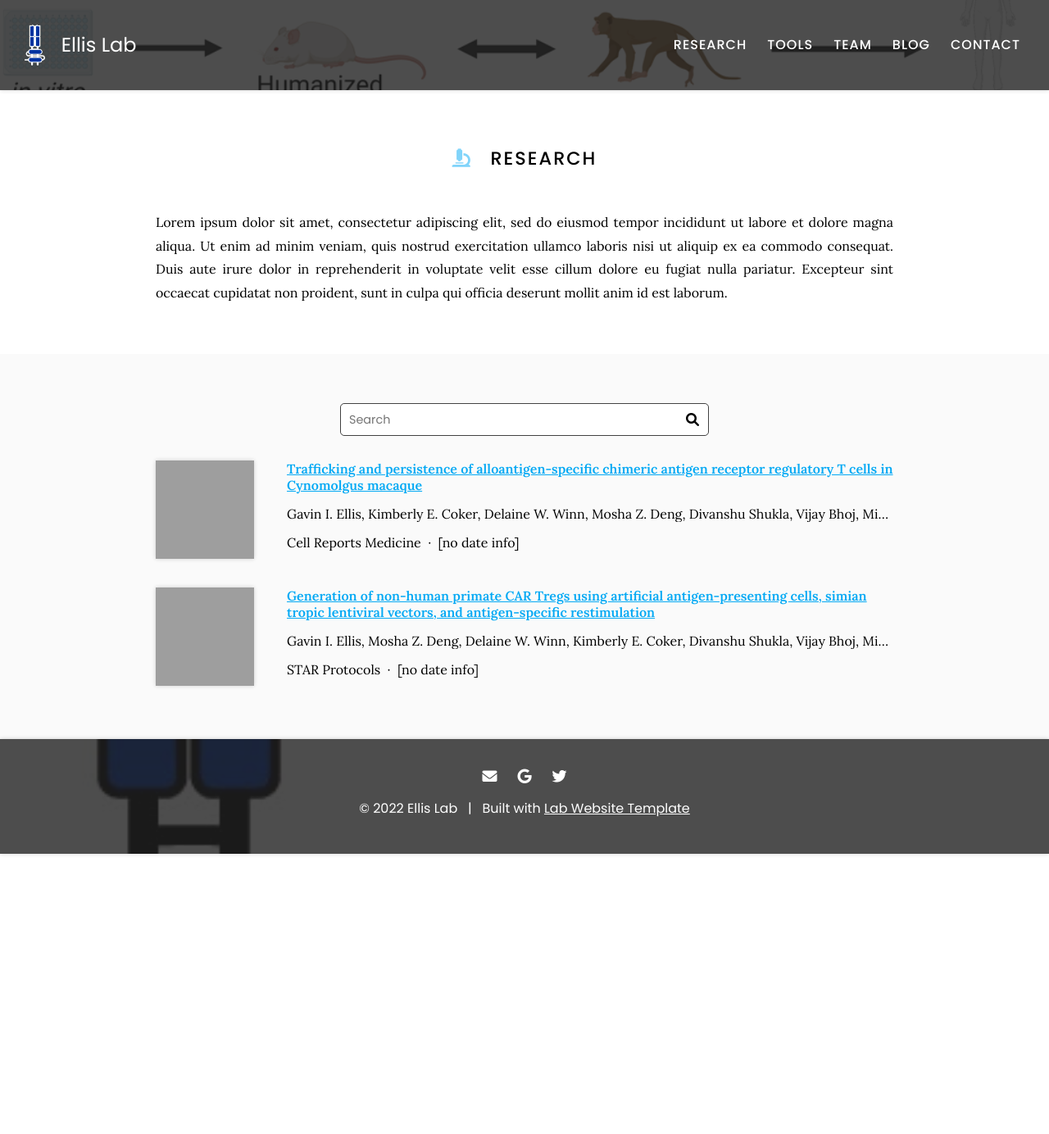
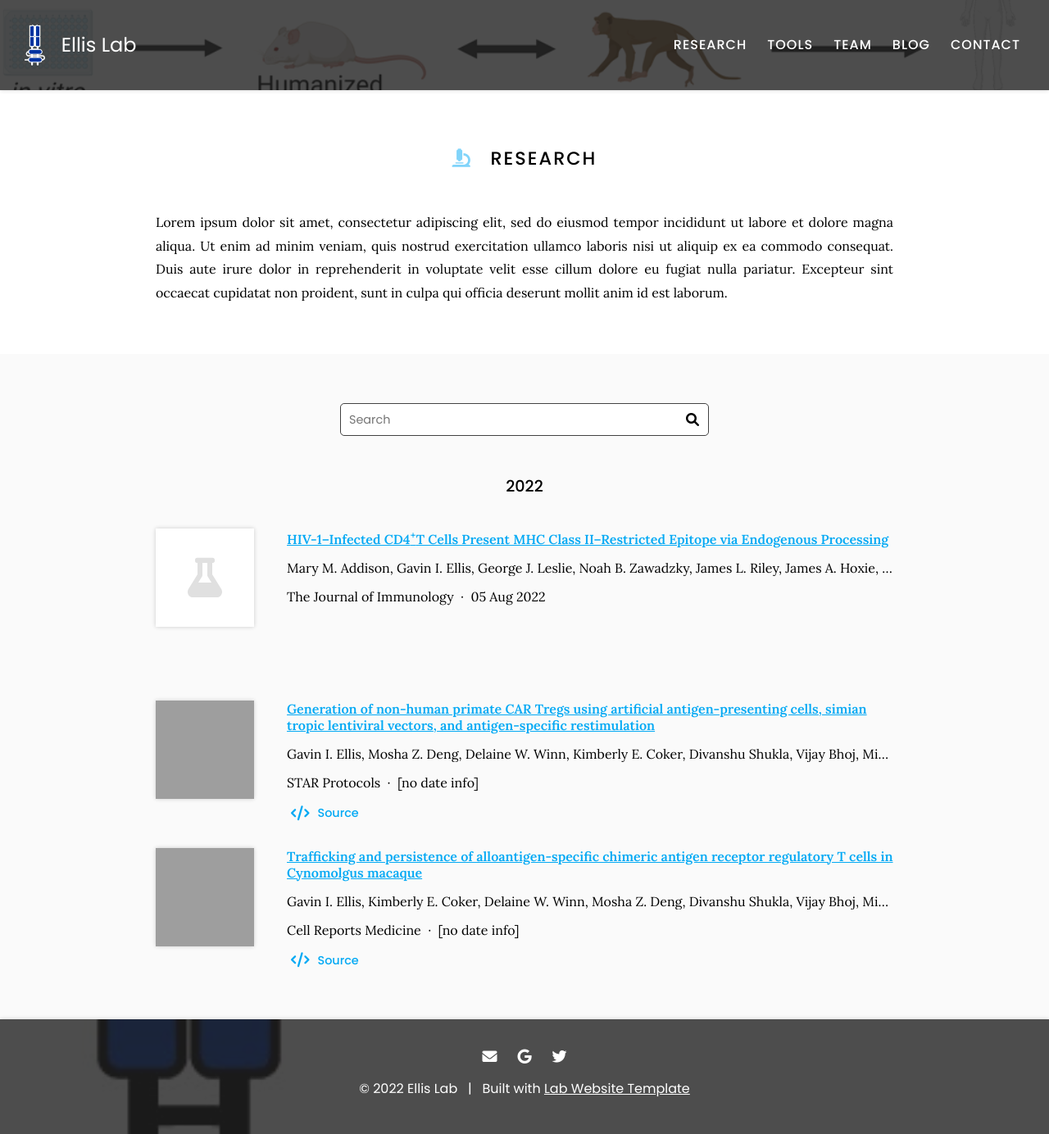
Before and after one commit to EllisLabUK/EllisLabUK.github.io, a Jekyll site: the page built from research/index.md, in a window 1280 px wide. Shown: the whole page at 82% size. Built offline with Jekyll 4.4.1, drawn with Linux system fonts in a browser that asks for light colours; before the commit the page ends 1042 px from its top, so only the background shows below that; grey boxes are pictures that could not be loaded.

Commit message:
Generate citations

```diff
--- a/_data/citations.yaml
+++ b/_data/citations.yaml
@@ -22,9 +22,9 @@
   link: https://doi.org/grhmfw
   image: https://ars.els-cdn.com/content/image/1-s2.0-S2666166722006645-fx1.jpg
   extra-links:
-  - type: Source
+  - type: source
     link: https://www.sciencedirect.com/science/article/pii/S2666166722006645
-  _cache: d99dd7f0eaf2e3ebd4a552a6c87d017a32aa1f77285ff9c759372bf89e8cadf3
+  _cache: db9d7166ea17e3e60be4a7a0c10795dd3598fb50e471bf5762032d745279c076
 - id: doi:10.1016/j.xpro.2022.101784
   title: Generation of non-human primate CAR Tregs using artificial antigen-presenting
     cells, simian tropic lentiviral vectors, and antigen-specific restimulation
@@ -43,6 +43,21 @@
   link: https://doi.org/grhnjx
   image: https://github.com/EllisLabUK/EllisLab.github.io/blob/main/images/2022CellRepMed.jpg?raw=true
   extra-links:
-  - type: Source
+  - type: source
     link: https://www.cell.com/cell-reports-medicine/fulltext/S2666-3791(22)00131-8
-  _cache: b4873be9a23473a0f5c5d59ae8d69eb4023bec3ea3fb9bf0f6f757cfc10120bd
+  _cache: 544ef5e9fdf20b33553fc6e382bd37c25fa99646652726926a397517c3650b0a
+- id: doi:10.4049/jimmunol.2200145
+  title: "HIV-1\u2013Infected CD4<sup>+</sup>T Cells Present MHC Class II\u2013Restricted\
+    \ Epitope via Endogenous Processing"
+  authors:
+  - Mary M. Addison
+  - Gavin I. Ellis
+  - George J. Leslie
+  - Noah B. Zawadzky
+  - James L. Riley
+  - James A. Hoxie
+  - Laurence C. Eisenlohr
+  publisher: The Journal of Immunology
+  date: '2022-08-05'
+  link: https://doi.org/grhnxd
+  _cache: 09aef001da35e45ce2d2883a999650cf9c617a918ec6da488b8a6c9053b47abf
```
